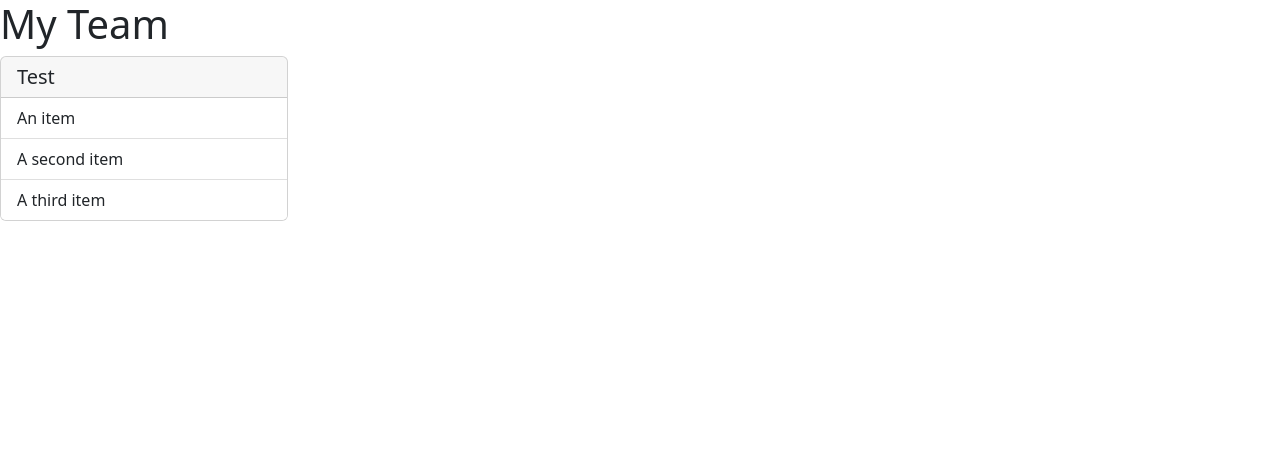
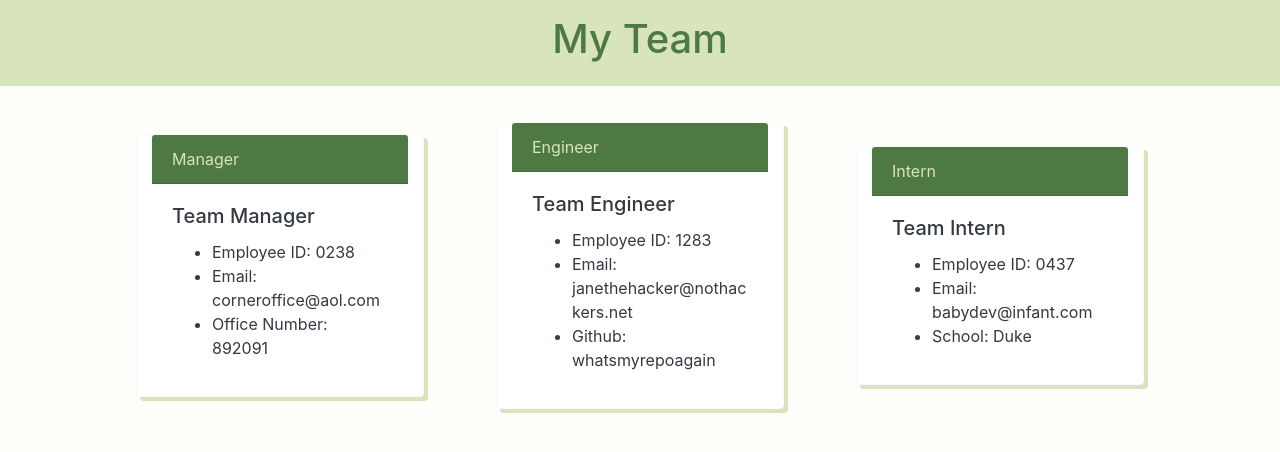
Before and after one commit to untjala/team-profile-generator, a website: page output/template.html in a window 1280 px wide. Drawn offline with nearby package versions, Linux system fonts and the light colour scheme.

Commit message:
css and html styling

```diff
--- a/output/style.css
+++ b/output/style.css
@@ -0,0 +1,22 @@
+body {
+    background-color: #fefefa;
+}
+.input-container {
+    justify-content: center;
+    align-items: center;
+}
+.input-header {
+    display: flex;
+    justify-content: center;
+    padding: 15px;
+    background-color:#d8e4bc;
+    color:#4f7942;
+}
+.input-card {
+    margin: 36px;
+    box-shadow: 4px 4px;
+    color:#d8e4bc;
+}
+.card-header {
+    background-color: #4f7942;
+}
--- a/output/template.html
+++ b/output/template.html
@@ -1,23 +1,61 @@
 <!DOCTYPE html>
 <html lang="en">
+
 <head>
-    <meta charset="UTF-8">
-    <meta http-equiv="X-UA-Compatible" content="IE=edge">
-    <meta name="viewport" content="width=device-width, initial-scale=1.0">
-    <link href="https://cdn.jsdelivr.net/npm/bootstrap@5.2.0-beta1/dist/css/bootstrap.min.css" rel="stylesheet" integrity="sha384-0evHe/X+R7YkIZDRvuzKMRqM+OrBnVFBL6DOitfPri4tjfHxaWutUpFmBp4vmVor" crossorigin="anonymous">
-    <title>Team Profile Generator</title>
+  <meta charset="UTF-8">
+  <meta http-equiv="X-UA-Compatible" content="IE=edge">
+  <meta name="viewport" content="width=device-width, initial-scale=1.0">
+  <link rel="stylesheet" href="https://cdn.jsdelivr.net/npm/bootstrap@4.6.1/dist/css/bootstrap.min.css"
+      integrity="sha384-zCbKRCUGaJDkqS1kPbPd7TveP5iyJE0EjAuZQTgFLD2ylzuqKfdKlfG/eSrtxUkn" crossorigin="anonymous">
+  <link rel="stylesheet" href="./style.css">
+  <title>Team Profile Generator</title>
 </head>
+
 <body>
-    <h1>My Team</h1>
-    <div class="card" style="width: 18rem;">
-        <h5 class="card-header">
-          Test
-        </h5>
-        <ul class="list-group list-group-flush">
-          <li class="list-group-item">An item</li>
-          <li class="list-group-item">A second item</li>
-          <li class="list-group-item">A third item</li>
+  <header class="container col-12 input-header">
+    <div class="d-flex justify-center team-head">
+      <h1>My Team</h1>
+    </div>
+  </header>
+  <main class="container d-flex input-container">
+<!-- Manager Card -->
+    <section class="d-flex card border-light col-12 input-card" style="max-width: 18rem;">
+      <div class="card-header"> Manager </div>
+      <div class="card-body text-dark">
+        <h5 class="card-title"> Team Manager</h5>
+        <ul>
+          <li> Employee ID: 0238</li>
+          <li>Email: corneroffice@aol.com</li>
+          <li>Office Number: 892091</li>
         </ul>
       </div>
+    </section>
+<!-- Engineer Card -->
+<section class="d-flex card border-light col-12 input-card" style="max-width: 18rem;">
+  <div class="card-header"> Engineer </div>
+  <div class="card-body text-dark">
+    <h5 class="card-title"> Team Engineer</h5>
+    <ul>
+      <li> Employee ID: 1283</li>
+      <li>Email: janethehacker@nothackers.net</li>
+      <li>Github: whatsmyrepoagain</li>
+    </ul>
+  </div>
+</section>
+<!-- Intern Card -->
+<section class="d-flex card border-light col-12 input-card" style="max-width: 18rem;">
+  <div class="card-header"> Intern </div>
+  <div class="card-body text-dark">
+    <h5 class="card-title"> Team Intern</h5>
+    <ul>
+      <li> Employee ID: 0437</li>
+      <li>Email: babydev@infant.com</li>
+      <li>School: Duke</li>
+    </ul>
+  </div>
+</section>
+
+</main>
 </body>
+<script src="https://cdn.jsdelivr.net/npm/bootstrap@4.6.1/dist/css/bootstrap.min.css"></script>
 </html>
```
